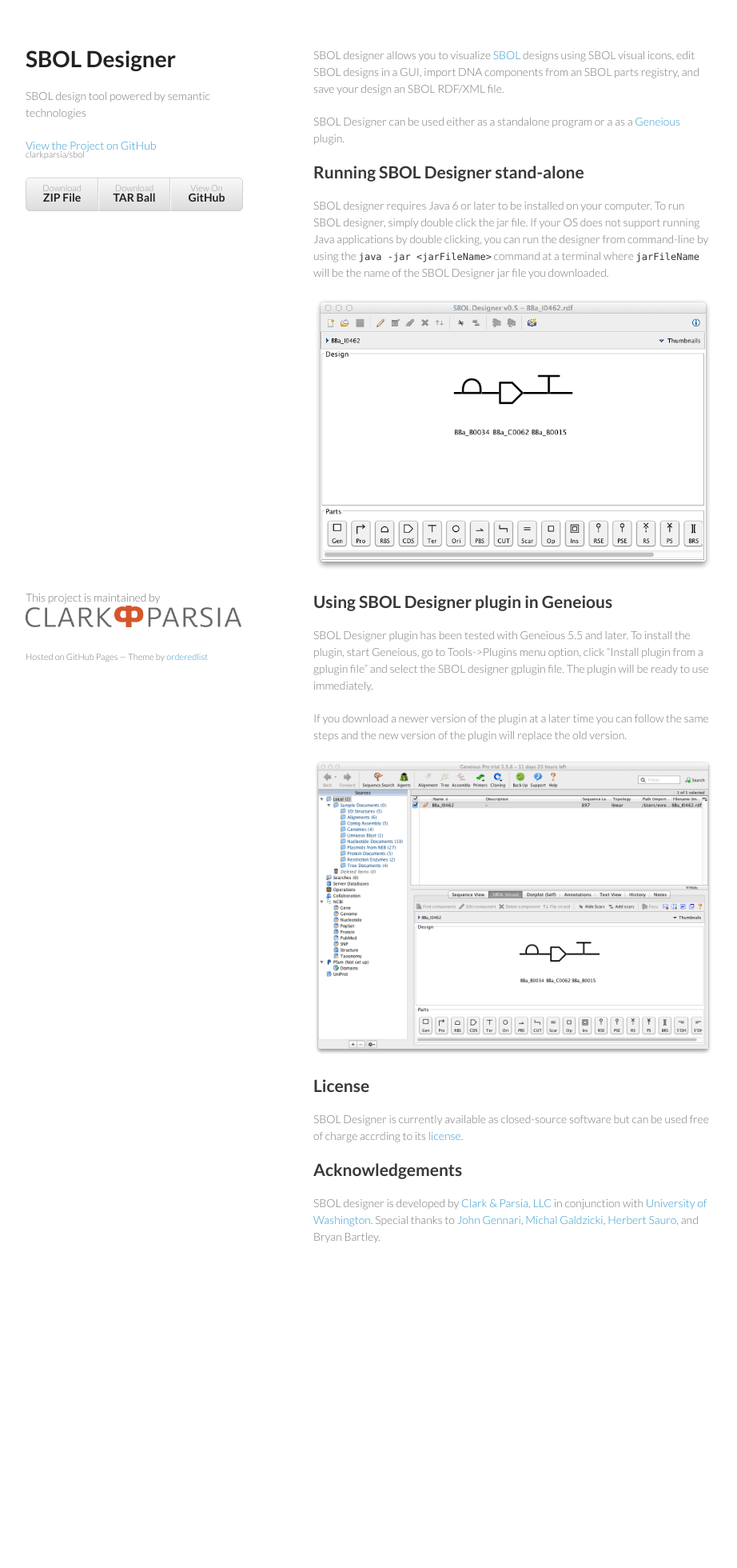
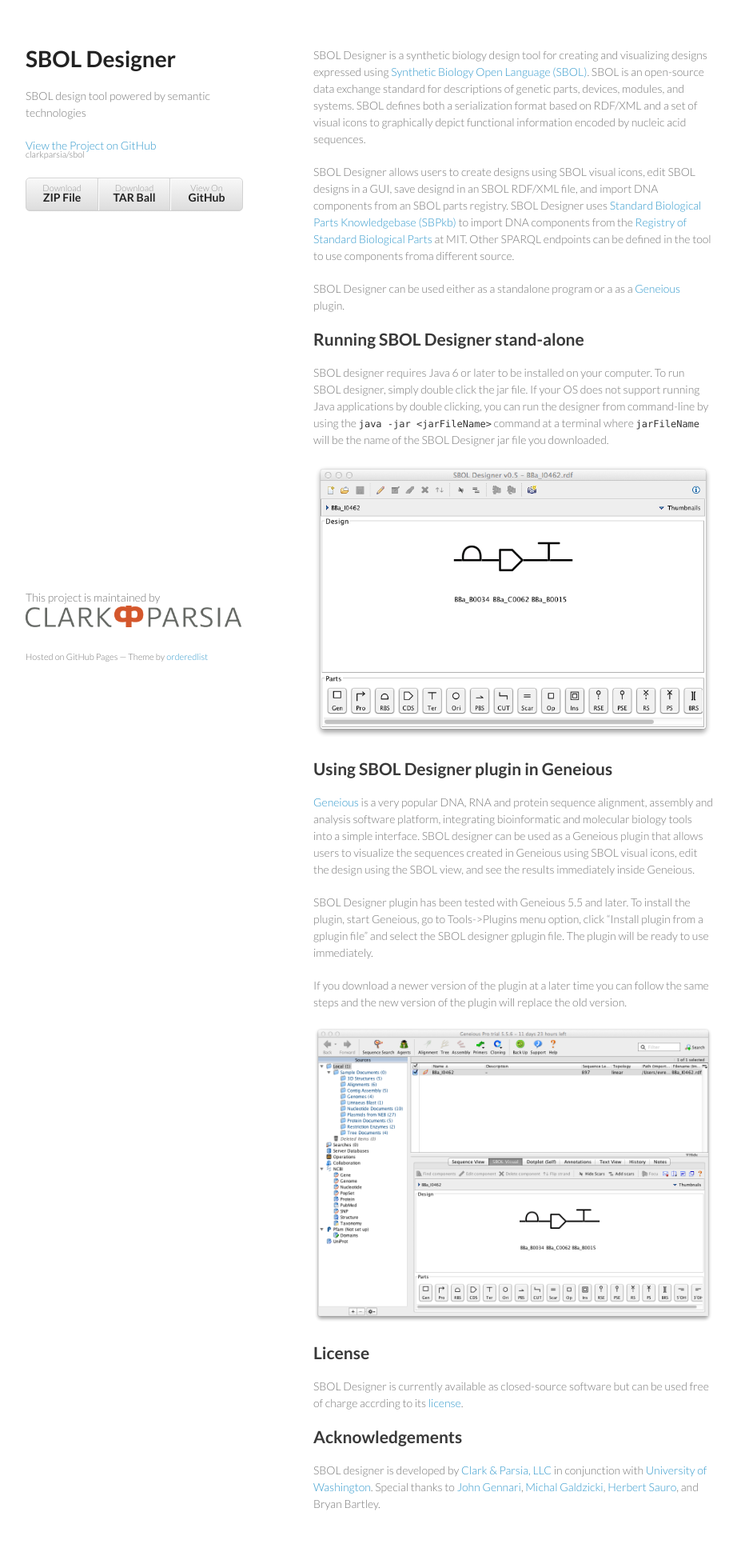
Before and after one commit to clarkparsia/sbol, a Jekyll site: the page built from index.md, in a window 1280 px wide. Shown: the whole page at 80% size, without its empty margins (178-1100 px from the left). Built offline with Jekyll 4.4.1, drawn with Linux system fonts in a browser that asks for light colours; Markdown is read by kramdown in place of the engine named in the settings; before the commit the page ends 1626 px from its top, so only the background shows below that.

Commit message:
Add more description

```diff
--- a/index.md
+++ b/index.md
@@ -2,9 +2,17 @@
 layout: index
 ---
 
-SBOL designer allows you to visualize [SBOL](http://www.sbolstandard.org/) designs using SBOL visual icons, edit SBOL designs
-in a GUI, import DNA components from an SBOL parts registry, and save your design an SBOL RDF/XML
-file.
+SBOL Designer is a synthetic biology design tool for creating and visualizing designs expressed using
+[Synthetic Biology Open Language (SBOL)](http://www.sbolstandard.org/). SBOL is an open-source data exchange
+standard for descriptions of genetic parts, devices, modules, and systems. SBOL defines both a serialization
+format based on RDF/XML and a set of visual icons to graphically depict functional information encoded by
+nucleic acid sequences.
+
+SBOL Designer allows users to create designs using SBOL visual icons, edit SBOL designs in a GUI, save
+designd in an SBOL RDF/XML file, and import DNA components from an SBOL parts registry. SBOL Designer
+uses [Standard Biological Parts Knowledgebase (SBPkb)](https://sites.google.com/a/sbolstandard.org/sbol/libsbol/sbpkb)
+to import DNA components from the [Registry of Standard Biological Parts](http://partsregistry.org/) at MIT.
+Other SPARQL endpoints can be defined in the tool to use components froma  different source.
 
 SBOL Designer can be used either as a standalone program or a as a [Geneious](http://www.geneious.com/) plugin.
 
@@ -19,6 +27,12 @@
 ![designer](images/designer.png)
 
 ## Using SBOL Designer plugin in Geneious
+
+[Geneious](http://www.geneious.com/) is a very popular DNA, RNA and protein sequence alignment, assembly and analysis
+software platform, integrating bioinformatic and molecular biology tools into a simple interface. SBOL
+designer can be used as a Geneious plugin that allows users to visualize the sequences created in Geneious
+using SBOL visual icons, edit the design using the SBOL view, and see the results immediately inside
+Geneious.
 
 SBOL Designer plugin has been tested with Geneious 5.5 and later. To install the plugin, start
 Geneious, go to Tools->Plugins menu option, click "Install plugin from a gplugin file" and select
```
